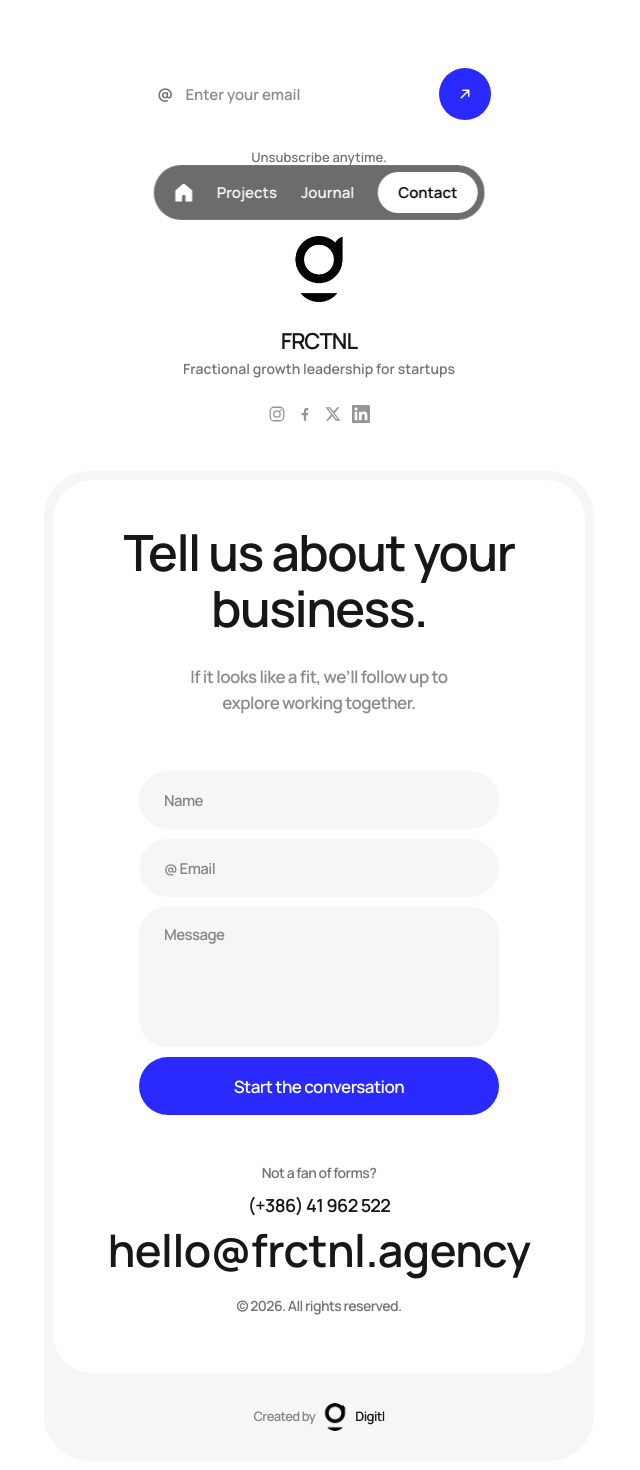
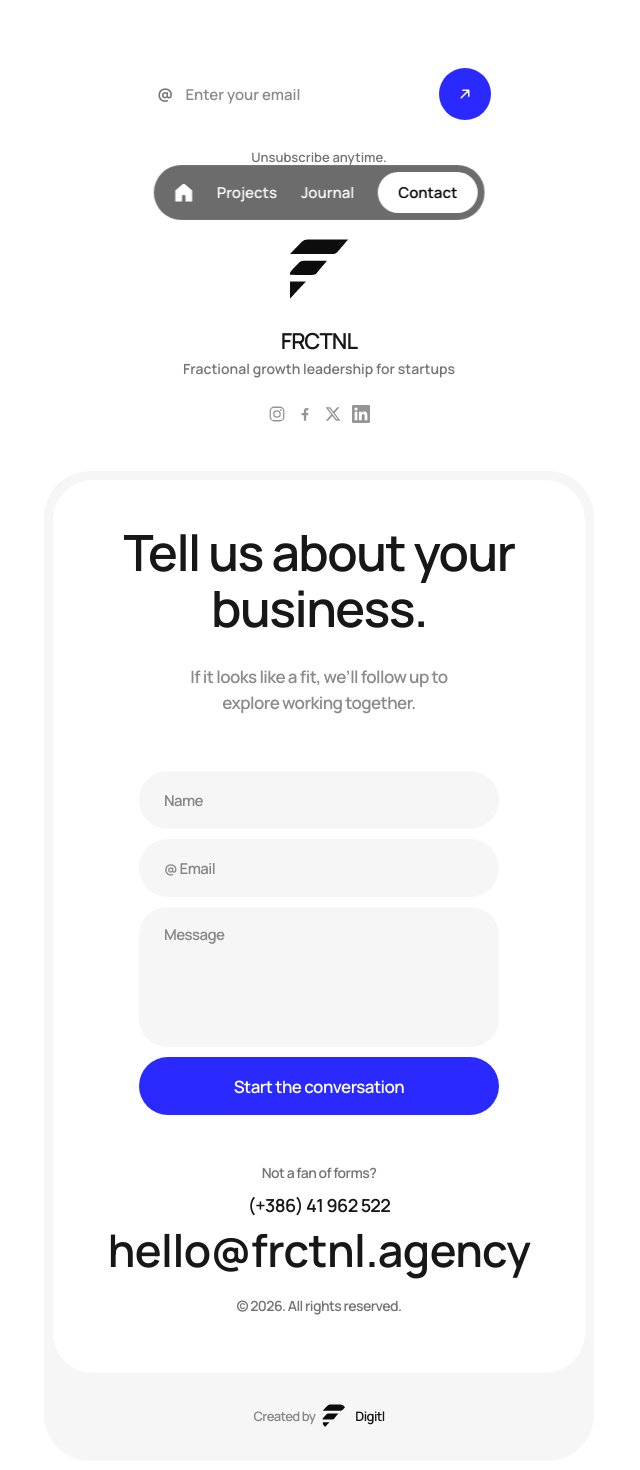
Before and after one commit to lukxce/frctnl.agency-frontend, a Next.js app: page /journal in a window 1280 px wide. Shown: the part 560-2030 px from the top of the page, without its empty margins (321-961 px from the left). Built offline with nearby package versions, Linux system fonts and the light colour scheme.

Commit message:
Replace Digitl logo with FRCTNL logo across all placements and favicon
Co-Authored-By: Claude Opus 4.6 <noreply@anthropic.com>

```diff
--- a/app/components/AvatarInfo.js
+++ b/app/components/AvatarInfo.js
@@ -1,6 +1,6 @@
 import Image from "next/image";
 import { canOptimizeImage } from "../../lib/imageHosts.js";
-import digitlLogo from "../assets/digitl-logo.png";
+import frctnlLogo from "../assets/frctnl-logo.svg";
 import styles from "./AvatarInfo.module.css";
 import { defaultSocialLinks } from "./socialIcons";
 
@@ -17,7 +17,7 @@ import { defaultSocialLinks } from "./socialIcons";
 export default function AvatarInfo({
   name = "FRCTNL",
   role = "Fractional growth leadership for startups",
-  imageSrc = digitlLogo,
+  imageSrc = frctnlLogo,
   imageAlt = "FRCTNL logo",
   socialLinks = defaultSocialLinks,
   className = "",
--- a/app/components/ContactForm.js
+++ b/app/components/ContactForm.js
@@ -2,7 +2,7 @@
 
 import Image from "next/image";
 import { useState } from "react";
-import digitlLogo from "../assets/digitl-logo.png";
+import frctnlLogo from "../assets/frctnl-logo.svg";
 import styles from "./ContactForm.module.css";
 
 export const MESSAGE_MAX_LENGTH = 4000;
@@ -160,7 +160,7 @@ export default function ContactForm({ onSubmit }) {
       <div className={styles.createdBy}>
         <p className={styles.disclaimer}>Created by</p>
         <Image
-          src={digitlLogo}
+          src={frctnlLogo}
           alt="Digitl"
           width={32}
           height={32}
--- a/app/components/HeroCard/HeroCard.js
+++ b/app/components/HeroCard/HeroCard.js
@@ -32,7 +32,7 @@ function ViewAllArrowIcon({ className }) {
   );
 }
 
-import digitlLogo from "../../assets/digitl-logo.png";
+import frctnlLogo from "../../assets/frctnl-logo.svg";
 
 /** Full-viewport portfolio hero with floating `stripe.svg` tab and soft card. */
 export default function HeroCard({
@@ -42,7 +42,7 @@ export default function HeroCard({
   description = "A senior crew that owns your go-to-market, from strategy to paid to pipeline. Accountable for the number, not just the work.",
   socialProofLabel = "Led by operators who scaled a company to €40M ARR",
   progressActiveCount = 2,
-  avatarSrc = digitlLogo,
+  avatarSrc = frctnlLogo,
   avatarAlt = "FRCTNL logo",
   availabilitySlotsLabel = "2 partner slots",
   availabilityPeriodLabel = "for 2026",
--- a/app/components/NotFoundShowcaseHeader.js
+++ b/app/components/NotFoundShowcaseHeader.js
@@ -2,7 +2,7 @@
 
 import { motion } from "motion/react";
 import Image from "next/image";
-import digitlLogo from "../assets/digitl-logo.png";
+import frctnlLogo from "../assets/frctnl-logo.svg";
 import stripeSvg from "../assets/stripe.svg";
 import styles from "./ClientShowcaseHeader.module.css";
 import CtaButton from "./CtaButton";
@@ -111,7 +111,7 @@ export default function NotFoundShowcaseHeader() {
                 <div className={stylesNotFound.profile}>
                   <div className={stylesNotFound.avatarWrap}>
                     <Image
-                      src={digitlLogo}
+                      src={frctnlLogo}
                       alt=""
                       width={60}
                       height={60}
```
Also changed, not shown: app/assets/frctnl-logo.svg (added), app/icon.png.
